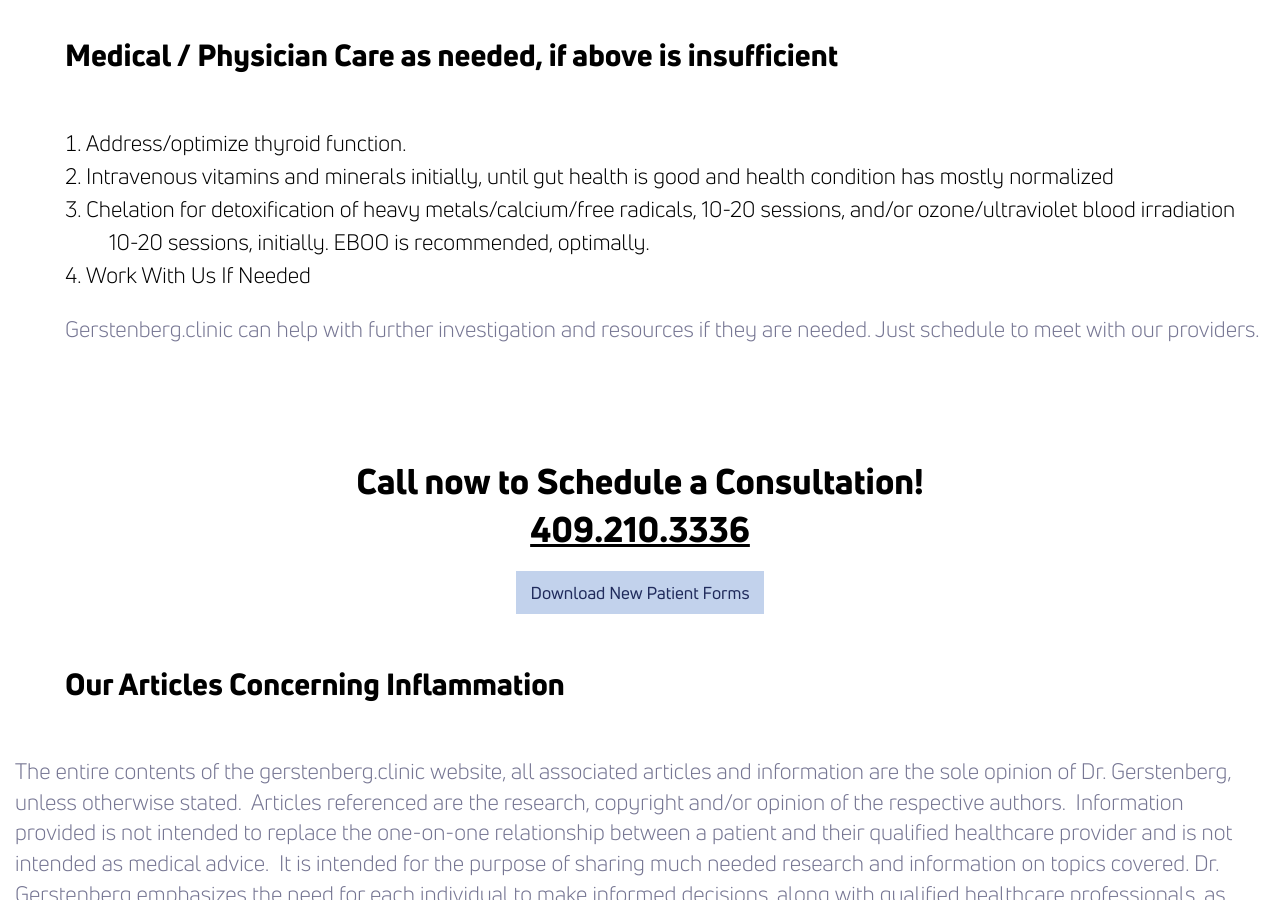
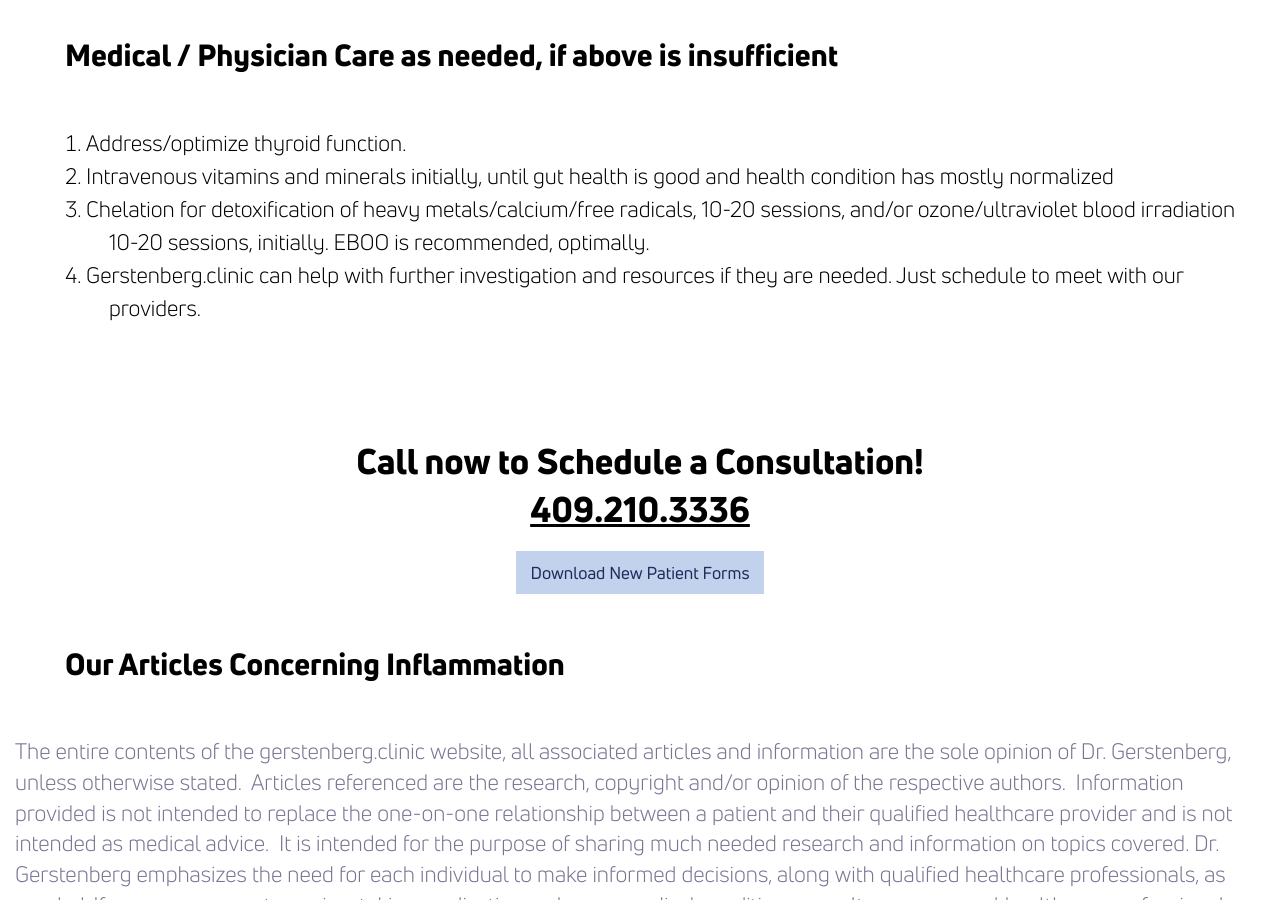
Before and after one commit to theneverwoods/gerstenberg.clinic, a Jekyll site: the page built from inflammation.html, in a window 1280 px wide and 900 px high, scrolled down 1865 px. Built offline with Jekyll 4.4.1, drawn with Linux system fonts in a browser that asks for light colours; comment, search, counter and statistics services are not loaded.

Commit message:
Update inflammation.html

```diff
--- a/inflammation.html
+++ b/inflammation.html
@@ -71,8 +71,7 @@ redirect_from:
             <li>Intravenous vitamins and minerals initially, until gut health is good and health condition has mostly normalized</li>
             <li>Chelation for detoxification of heavy metals/calcium/free radicals, 10-20 sessions, and/or
             ozone/ultraviolet blood irradiation 10-20 sessions, initially. EBOO is recommended, optimally.</li>
-            <li>Work With Us If Needed</li>
-             <p>Gerstenberg.clinic can help with further investigation and resources if they are needed. Just schedule to meet with our providers.</p>
+            <li>Gerstenberg.clinic can help with further investigation and resources if they are needed. Just schedule to meet with our providers.</li>
         </ol>
     </div>
 </div>
```
